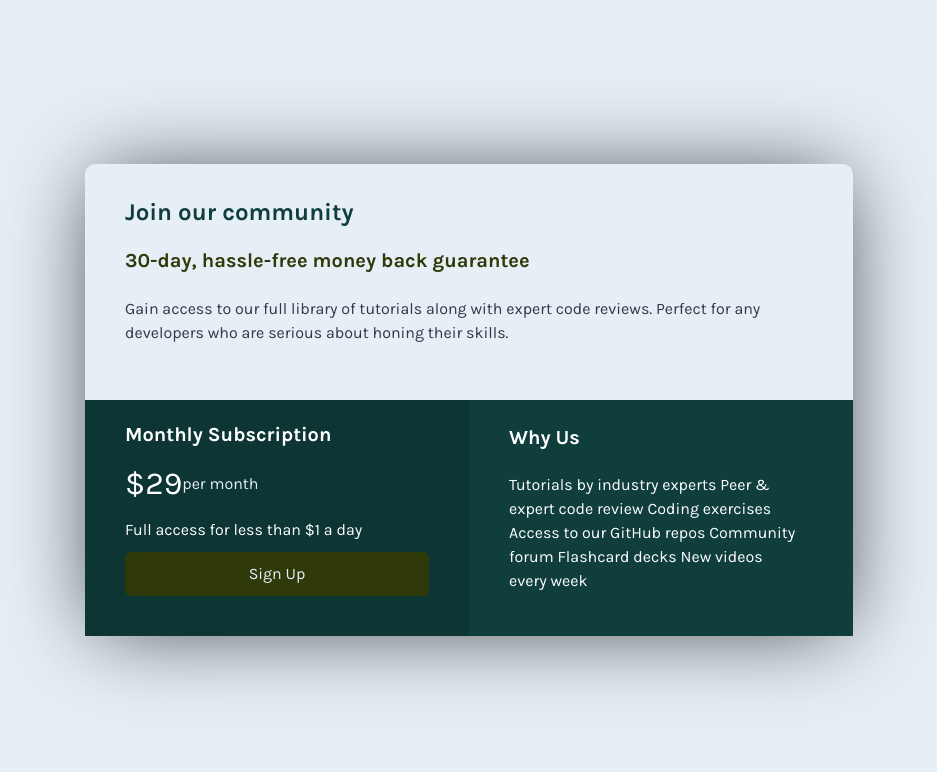
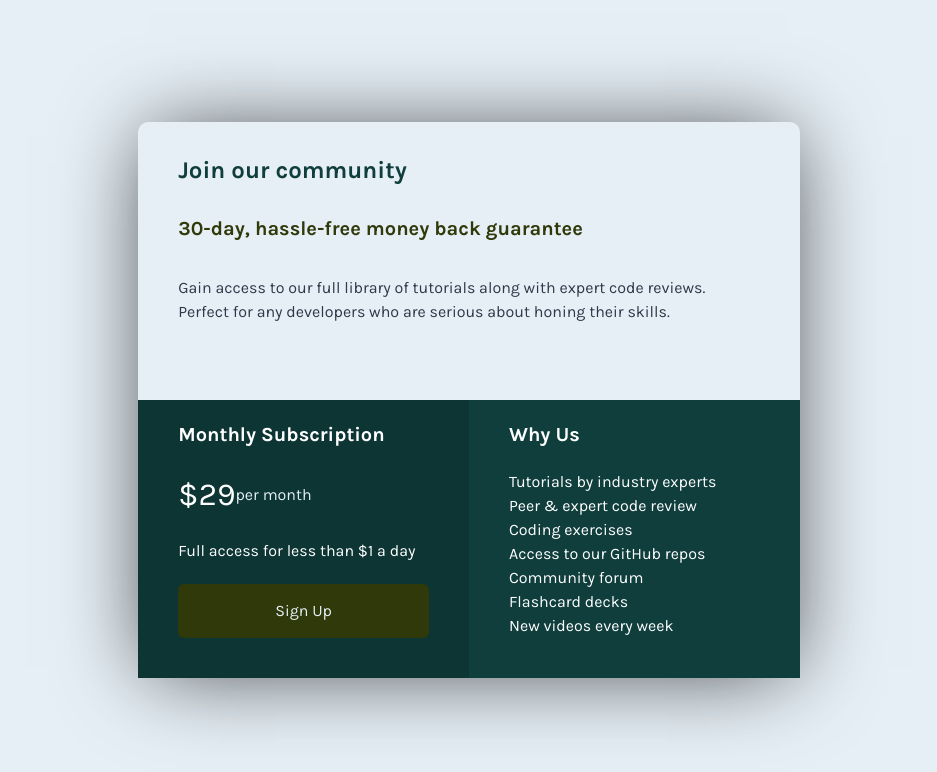
Before and after one commit to JammiM/single-price-grid-component, a React (Vite) app: page / in a window 1280 px wide. Shown: the top 772 px of the page, without its empty margins (171-1108 px from the left). Built offline with nearby package versions, Linux system fonts and the light colour scheme.

Commit message:
Converted  .why-us__description into li elements

```diff
--- a/src/components/SinglePriceGrid.css
+++ b/src/components/SinglePriceGrid.css
@@ -113,7 +113,10 @@
 }
 
 .why-us__description {
+  font-weight: var(--fw-regular);
   font-size: var(--fs-regular);
+  padding: 0;
+  list-style-type: none;
 }
 
 /* Small tablets and larger mobile devices (481px - 768px) */
--- a/src/components/SinglePriceGrid.jsx
+++ b/src/components/SinglePriceGrid.jsx
@@ -30,11 +30,15 @@ const SinglePriceGrid = () => {
       </section>
       <section className="why-us">
         <h2 className="why-us__heading">Why Us</h2>
-        <p className="why-us__description">
-          Tutorials by industry experts Peer &amp; expert code review Coding
-          exercises Access to our GitHub repos Community forum Flashcard decks
-          New videos every week
-        </p>
+        <ul className="why-us__description">
+          <li>Tutorials by industry experts</li>
+          <li>Peer &amp; expert code review</li>
+          <li>Coding exercises</li>
+          <li>Access to our GitHub repos</li>
+          <li>Community forum</li>
+          <li>Flashcard decks</li>
+          <li>New videos every week</li>
+        </ul>
       </section>
     </div>
   );
```
